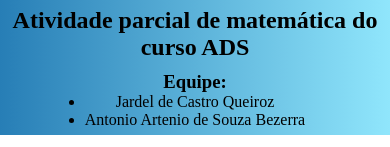
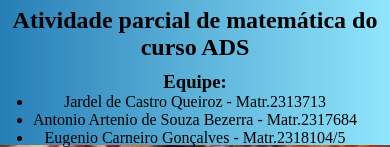
Before and after one commit to jardeljca/Numeros-Mega-Sena, a plain HTML site: page index.html in a window 390 px wide. Shown: the part 795-942 px from the top of the page. Drawn offline with Linux system fonts and the light colour scheme.

Commit message:
update
Acrescentei mais um membro a equipe

```diff
--- a/Principal/estilo.css
+++ b/Principal/estilo.css
@@ -222,7 +222,7 @@ h2{
         text-shadow:0px 1px 0px #3d768a;
     }
     footer{
-        height: 250px;
+        height: 260px;
     }
     footer .rodape{
         display: flex;
@@ -322,7 +322,7 @@ h2{
         text-shadow:0px 1px 0px #3d768a;
     }
     footer{
-        height: 270px;
+        height: 280px;
     }
     footer .rodape{
         display: flex;
--- a/index.html
+++ b/index.html
@@ -36,9 +36,14 @@
             <ul>
                 <h3>Equipe:</h3>
                 <li>
-                    Jardel de Castro Queiroz
+                    Jardel de Castro Queiroz - Matr.2313713
                 </li>
-                <li>Antonio Artenio de Souza Bezerra</li>
+                <li>
+                    Antonio Artenio de Souza Bezerra - Matr.2317684
+                </li>
+                <li>
+                    Eugenio Carneiro Gonçalves - Matr.2318104/5
+                </li>
             </ul>
         </div>
     </footer>
```
